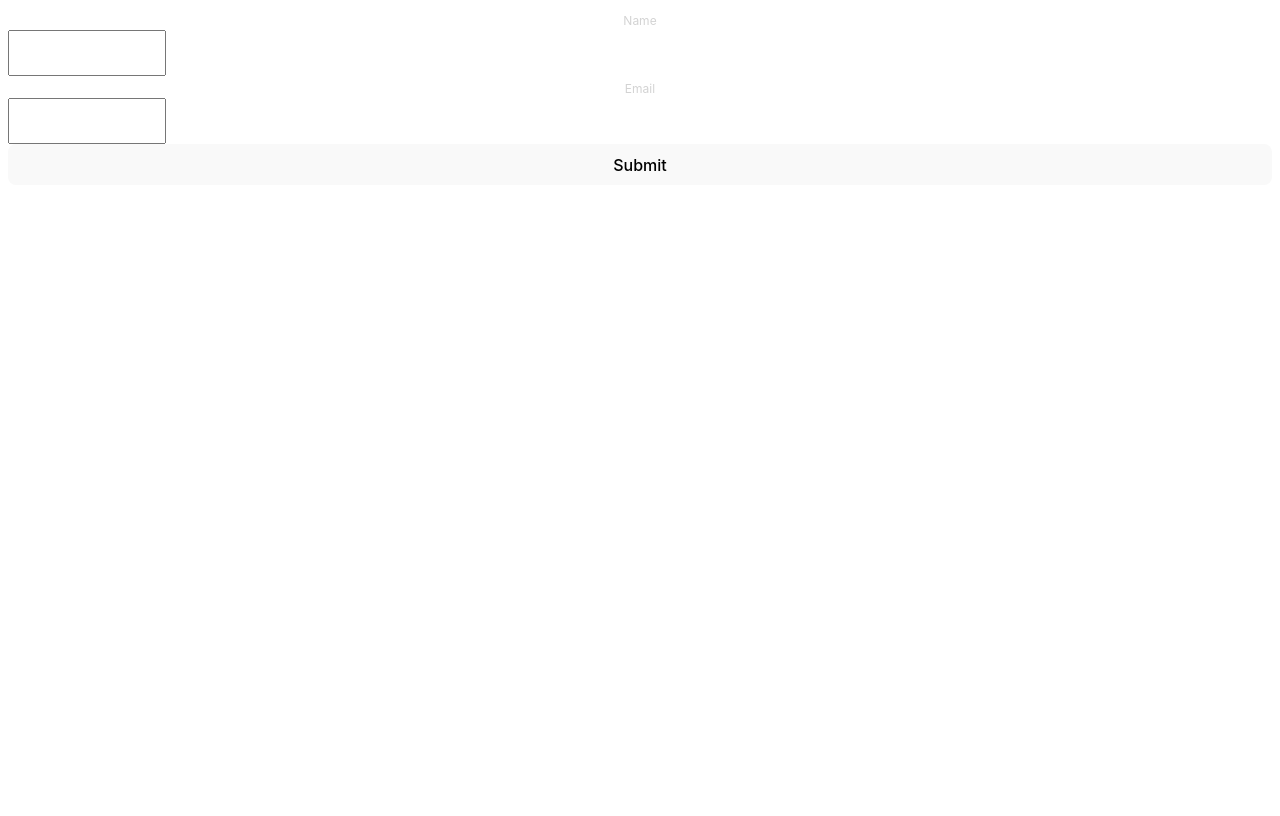
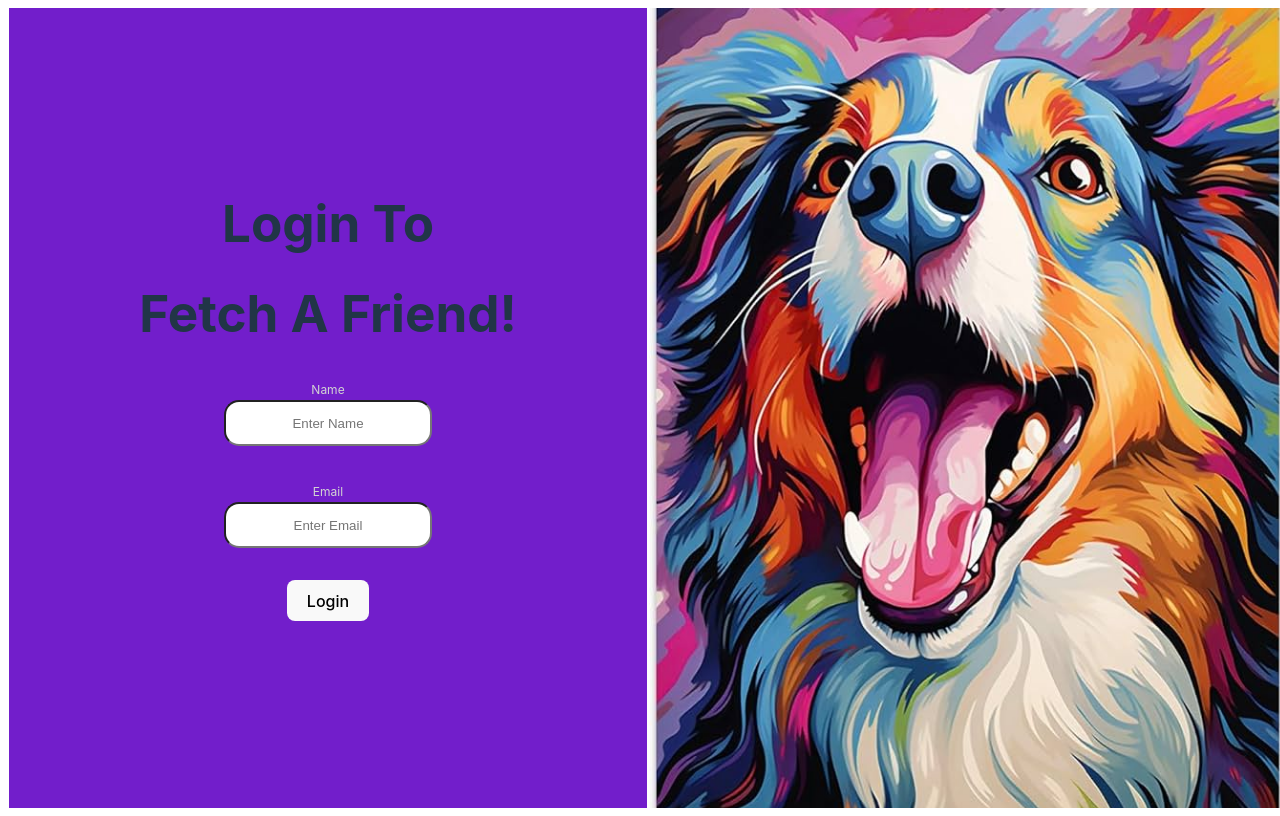
Before and after one commit to Mccaryr/fetch-a-friend, a React (Vite) app in the folder fetch-a-friend/: page / in a window 1280 px wide. Built offline with nearby package versions, Linux system fonts and the light colour scheme.

Commit message:
Styled Login page

```diff
--- a/fetch-a-friend/src/App.tsx
+++ b/fetch-a-friend/src/App.tsx
@@ -1,10 +1,11 @@
 import './App.css'
-import Login from "./components/Login.tsx";
+import Login from "./components/Login/Login.tsx";
 import { useAuth} from "./auth/AuthContext.tsx";
 import Dashboard from "./components/Dashboard/Dashboard.tsx";
 
 function App() {
  const {loggedIn} = useAuth();
+
   return (
     <>
         {loggedIn ?
--- a/fetch-a-friend/src/api/api.ts
+++ b/fetch-a-friend/src/api/api.ts
@@ -36,7 +36,7 @@ export const getDogsSearch = async (params: any) => {
             sort: `breed:${params.sorted}`
         }
         const response = await axios.get(`${apiURL}/dogs/search`,
-            {params: filters}
+            {params: filters, withCredentials: true}
         );
         return response.data;
     } catch(e) {
@@ -46,7 +46,7 @@ export const getDogsSearch = async (params: any) => {
 
 export const getDogs = async (dogIds: string[]) => {
     try {
-        const response = await axios.post(`${apiURL}/dogs`, {dogIds});
+        const response = await axios.post(`${apiURL}/dogs`, {dogIds}, {withCredentials: true});
         return response.data;
     } catch (e) {
         console.log("Error getting dogs", e)
@@ -55,7 +55,7 @@ export const getDogs = async (dogIds: string[]) => {
 
 export const getMatch = async (dogIds: string[]) => {
     try {
-        const response = await axios.get(`${apiURL}/dogs/${dogIds}`);
+        const response = await axios.get(`${apiURL}/dogs/${dogIds}`, {withCredentials: true});
         return response.data;
     } catch (e) {
         console.log("Error getting match", e)
@@ -64,7 +64,7 @@ export const getMatch = async (dogIds: string[]) => {
 
 export const getLocations = async () => {
     try {
-        const response = await axios.get(`${apiURL}/locations`);
+        const response = await axios.get(`${apiURL}/locations`, {withCredentials: true});
         return response.data;
     } catch(e) {
         console.log("Error getting locations", e)
@@ -73,7 +73,7 @@ export const getLocations = async () => {
 
 export const getLocationSearch = async () => {
     try {
-        const response = await axios.get(`${apiURL}/locations/search`);
+        const response = await axios.get(`${apiURL}/locations/search`, {withCredentials: true});
         return response.data;
     } catch(e) {
         console.log("Error getting locations", e)
--- /dev/null
+++ b/fetch-a-friend/src/components/Login/Login.scss
@@ -0,0 +1,60 @@
+.login-background {
+  height: 100vh;
+  width: 100vw;
+  display: flex;
+  justify-content: center;
+  align-items: center;
+
+  .image-container {
+    width: 50vw;
+    height: 100vh;
+    display: flex;
+    justify-content: center;
+    align-items: center;
+    z-index: -1;
+    border: 1px solid white;
+
+    img {
+      width: 100%;
+      height: 100%;
+      object-fit: cover;
+    }
+  }
+
+  .form-container {
+    display:flex;
+    flex-direction:column;
+    justify-content:center;
+    align-items:center;
+    background-color: #721ecb;
+    width:50vw;
+    height:100vh;
+    border: 1px solid white;
+    z-index:0;
+
+    .login-form {
+      display:flex;
+      flex-direction:column;
+      align-items:center;
+      gap:2rem;
+
+      input {
+        border-radius: 15px;
+        background-color: white;
+        color:black;
+        width:200px
+      }
+    }
+  }
+
+  @media (max-width: 768px) {
+    flex-direction: column;
+    .form-container {
+      width: 100vw;
+      height: 100vh;
+    }
+    .image-container {
+      display: none;
+    }
+  }
+}
--- a/fetch-a-friend/src/components/Login.tsx
+++ b/fetch-a-friend/src/components/Login/Login.tsx
@@ -1,6 +1,8 @@
 import {Formik} from "formik";
 import * as Yup from "yup";
-import {useAuth} from "../auth/AuthContext.tsx";
+import {useAuth} from "../../auth/AuthContext.tsx";
+import "./Login.scss"
+import DogWallpaper from "../../assets/faf-wallpaper.jpg"
 
 const Login = () => {
 
@@ -19,7 +21,10 @@ const Login = () => {
     }
 
     return (
-        <div>
+        <div className={"login-background"}>
+        <div className={"form-container"}>
+            <h1 style={{margin:0}}>Login To</h1>
+            <h1>Fetch A Friend!</h1>
             <Formik
                 initialValues={{ name: '', email: '' }}
                 validationSchema={loginValidationSchema}
@@ -38,8 +43,9 @@ const Login = () => {
                       handleSubmit,
                       isSubmitting,
                   }) => (
-                    <form className="flex flex-col" onSubmit={handleSubmit}>
-                        <label>Name</label>
+                    <form className={"login-form"} onSubmit={handleSubmit}>
+                        <div>
+                        <label>Name
                         <input
                             type="text"
                             name="name"
@@ -47,9 +53,13 @@ const Login = () => {
                             onBlur={handleBlur}
                             value={values.name}
                             aria-label={"name"}
+                            placeholder={"Enter Name"}
                         />
-                        {errors.name && touched.name && errors.name}
-                        <label>Email</label>
+                        </label>
+                            <p style={{color:'red', margin:0}}>{errors.name && touched.name && errors.name}</p>
+                        </div>
+                        <div>
+                        <label>Email
                         <input
                             type="email"
                             name="email"
@@ -57,15 +67,20 @@ const Login = () => {
                             onBlur={handleBlur}
                             value={values.email}
                             aria-label={"email"}
+                            placeholder={"Enter Email"}
                         />
-                        {errors.email && touched.email && errors.email}
+                        </label>
+                            <p style={{color: 'red', margin:0}}>{errors.email && touched.email && errors.email}</p>
+                        </div>
                         <button type="submit" disabled={isSubmitting}>
-                            Submit
+                            Login
                         </button>
                     </form>
                 )}
             </Formik>
         </div>
+            <div className={"image-container"}><img src={DogWallpaper} alt={"aesthetic dog wallpaper"} /></div>
+        </div>
     )
 }
 export default Login
```
Also changed, not shown: fetch-a-friend/src/assets/faf-wallpaper.jpg (added).
